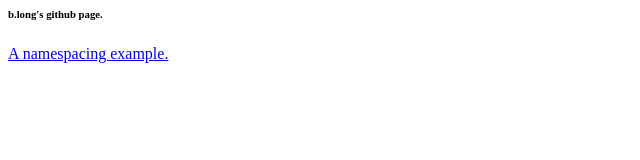
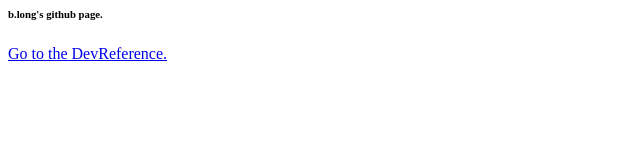
Before and after one commit to b-long/b-long.github.com, a plain HTML site: page index.html in a window 1280 px wide. Shown: the full height of the page, 0-640 px from the left. Drawn offline with Linux system fonts and the light colour scheme.

Commit message:
Changed content to point at the DevReference.

```diff
--- a/index.html
+++ b/index.html
@@ -1,4 +1,4 @@
 <h6>b.long's github page.</h6>
 <!-- Comming soon -->
 
-<a href="/b-long/JS-Ninjas/blob/master/namespace.example.html">A namespacing example.</a>
+<a href="/b-long/DevReference">Go to the DevReference.</a>
```
